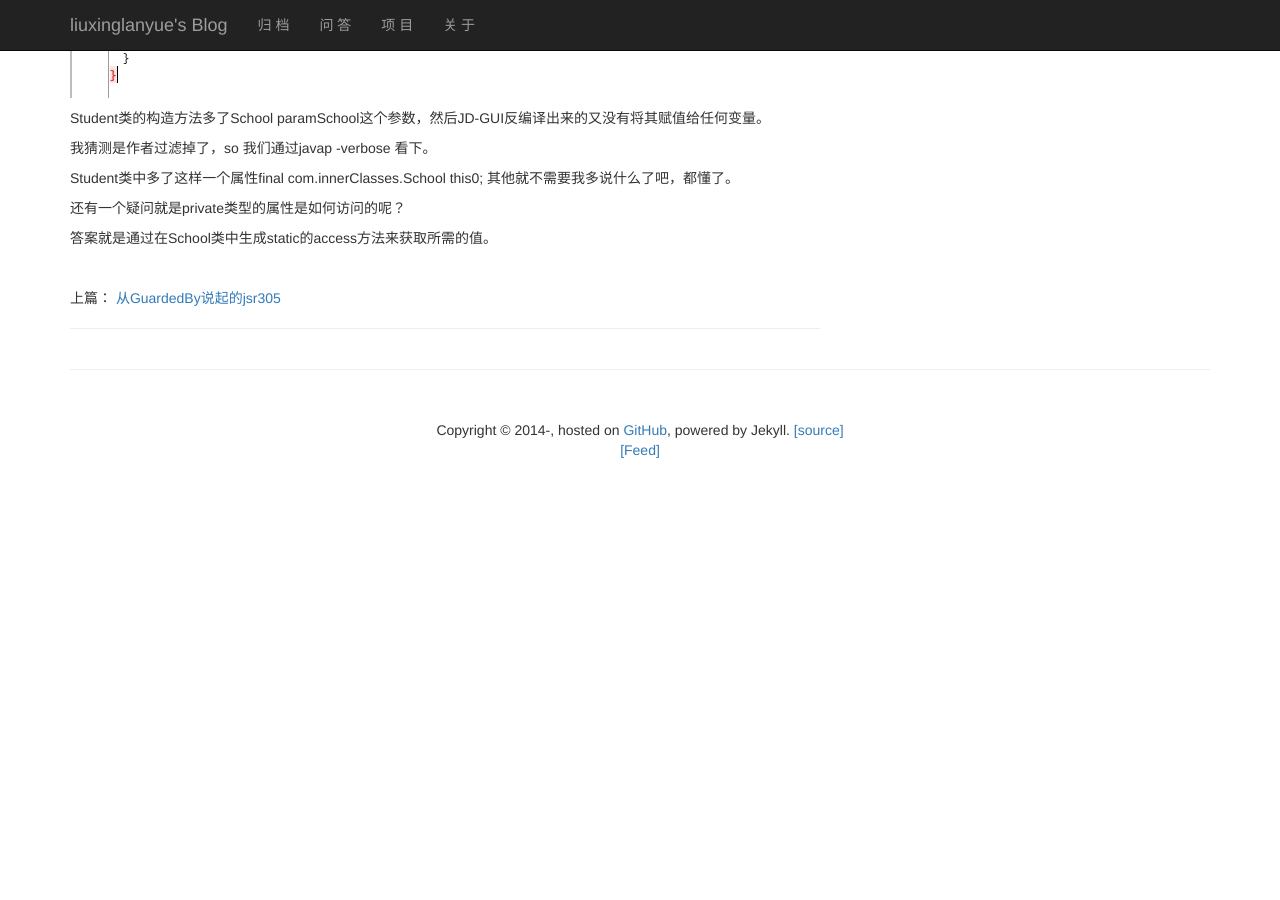
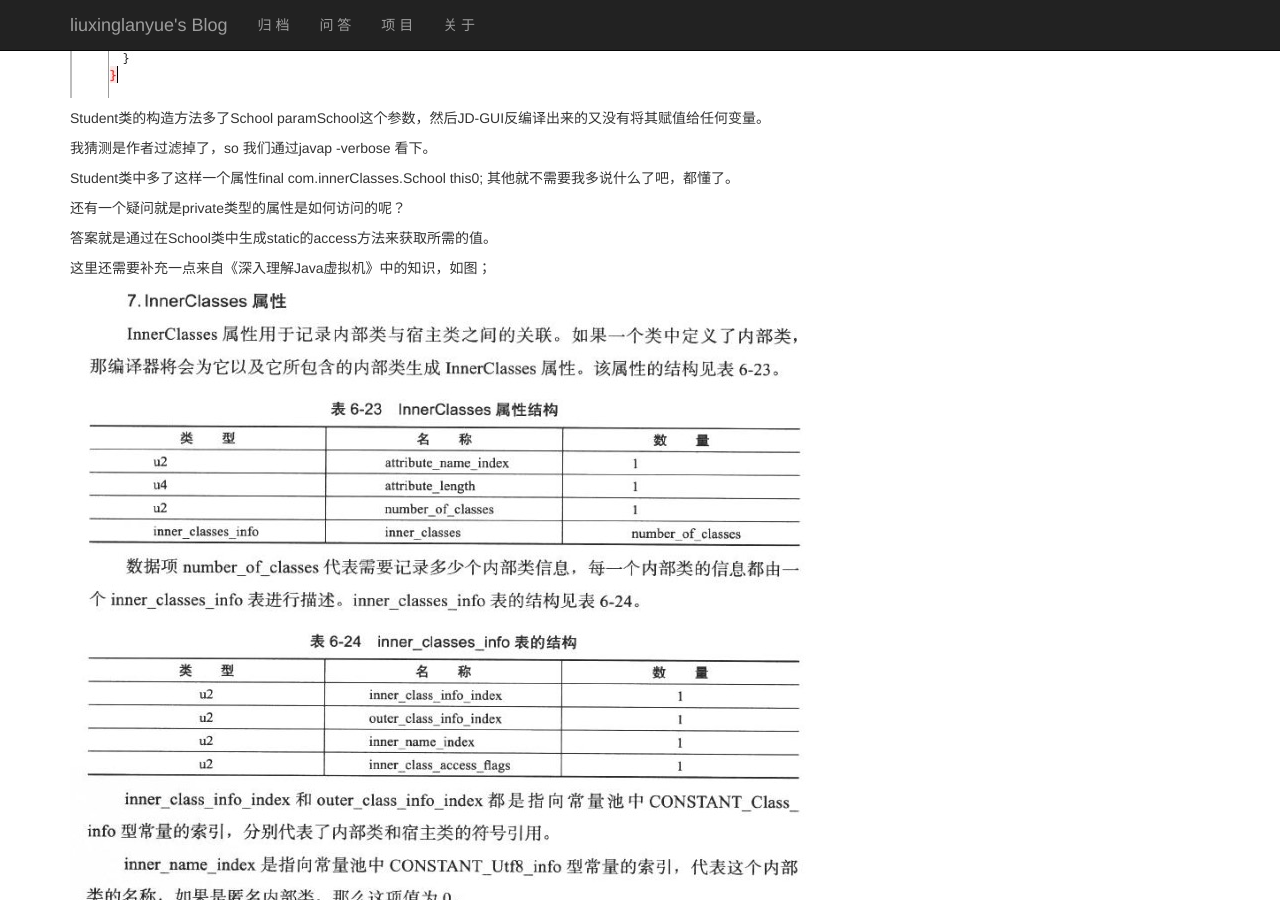
Before and after one commit to liuxinglanyue/blog, a Jekyll site: the page built from _posts/2014-12-22-inner-class.markdown, in a window 1280 px wide and 900 px high, scrolled down 990 px. Built offline with Jekyll 4.4.1, drawn with Linux system fonts in a browser that asks for light colours; nearby versions of some CDN libraries; Markdown is read by kramdown in place of the engine named in the settings; comment, search, counter and statistics services are not loaded; before the commit the page ends 1510 px from its top, so only the background shows below that.

Commit message:
Update 2014-12-22-inner-class.markdown

```diff
--- a/_posts/2014-12-22-inner-class.markdown
+++ b/_posts/2014-12-22-inner-class.markdown
@@ -52,3 +52,7 @@
 还有一个疑问就是private类型的属性是如何访问的呢？
 
 答案就是通过在School类中生成static的access方法来获取所需的值。
+
+这里还需要补充一点来自《深入理解Java虚拟机》中的知识，如图；
+
+![hello](/img/inner-classes.png)
```
